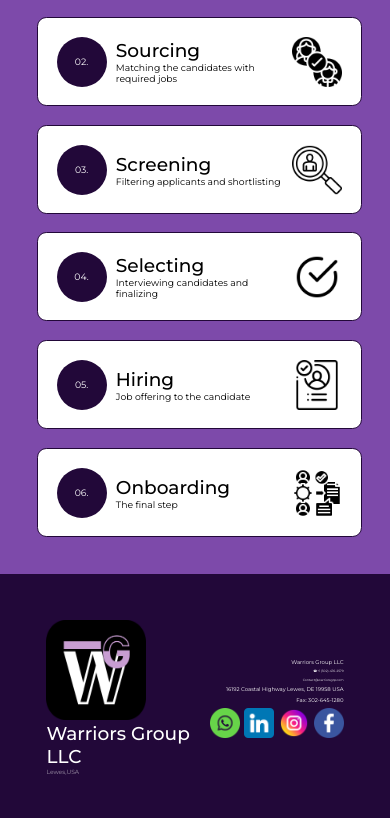
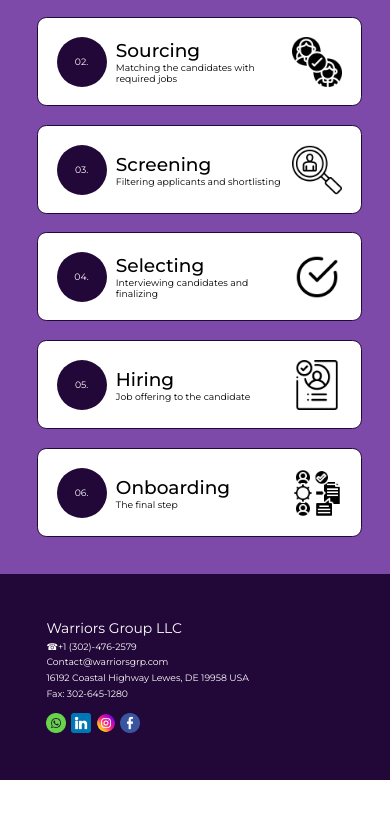
Before and after one commit to diptanshumahish/warriorsgrp, a Next.js app: page / in a window 390 px wide. Shown: the part 3761-4579 px from the top of the page. After the commit the page ends 4541 px from the top, so only its background shows below. Built offline with nearby package versions, Linux system fonts and the light colour scheme.

Commit message:
footer done

```diff
--- a/pages/about.js
+++ b/pages/about.js
@@ -127,11 +127,13 @@ export default function About() {
           <div id="footeradress">Lewes,USA</div>
         </div>
         <div id="footerRight">
-
+          <div className="footerContact" id="mobInc">Warriors Group LLC</div>
+          <Link href='tel:+1 (302)-476-2579'><div className="footerContact"> ☎+1 (302)-476-2579</div></Link>
+          <Link href='mailto:Contact@warriorsgrp.com'><div className="footerContact"> Contact@warriorsgrp.com</div></Link>
           <div className="footerContact">16192 Coastal Highway
             Lewes, DE 19958 USA</div>
           <div className="footerContact">Fax: 302-645-1280</div>
-                    <Link href='tel:+1 (302)-476-2579'><div className="footerContact"> ☎+1 (302)-476-2579</div></Link>
+
           <div className="footerContact" id="socials">
             <Link href='#'>
               <div className="socialIco"><Image src='/assets/whatsapp.png' width={30} height={30} /></div>
--- a/pages/contact.js
+++ b/pages/contact.js
@@ -123,11 +123,13 @@ export default function Contact() {
                     <div id="footeradress">Lewes,USA</div>
                 </div>
                 <div id="footerRight">
-
+                    <div className="footerContact" id="mobInc">Warriors Group LLC</div>
+                    <Link href='tel:+1 (302)-476-2579'><div className="footerContact"> ☎+1 (302)-476-2579</div></Link>
+                    <Link href='mailto:Contact@warriorsgrp.com'><div className="footerContact"> Contact@warriorsgrp.com</div></Link>
                     <div className="footerContact">16192 Coastal Highway
                         Lewes, DE 19958 USA</div>
                     <div className="footerContact">Fax: 302-645-1280</div>
-                    <Link href='tel:+1 (302)-476-2579'><div className="footerContact"> ☎+1 (302)-476-2579</div></Link>
+
                     <div className="footerContact" id="socials">
                         <Link href='#'>
                             <div className="socialIco"><Image src='/assets/whatsapp.png' width={30} height={30} /></div>
--- a/pages/index.js
+++ b/pages/index.js
@@ -310,7 +310,7 @@ export default function Home() {
           <div id="footeradress">Lewes,USA</div>
         </div>
         <div id="footerRight">
-          <div className="footerContact">Warriors Group LLC</div>
+          <div className="footerContact" id="mobInc">Warriors Group LLC</div>
           <Link href='tel:+1 (302)-476-2579'><div className="footerContact"> ☎+1 (302)-476-2579</div></Link>
           <Link href='mailto:Contact@warriorsgrp.com'><div className="footerContact"> Contact@warriorsgrp.com</div></Link>
           <div className="footerContact">16192 Coastal Highway
--- a/pages/services.js
+++ b/pages/services.js
@@ -154,11 +154,13 @@ export default function Service() {
                     <div id="footeradress">Lewes,USA</div>
                 </div>
                 <div id="footerRight">
-
+                    <div className="footerContact" id="mobInc">Warriors Group LLC</div>
+                    <Link href='tel:+1 (302)-476-2579'><div className="footerContact"> ☎+1 (302)-476-2579</div></Link>
+                    <Link href='mailto:Contact@warriorsgrp.com'><div className="footerContact"> Contact@warriorsgrp.com</div></Link>
                     <div className="footerContact">16192 Coastal Highway
                         Lewes, DE 19958 USA</div>
                     <div className="footerContact">Fax: 302-645-1280</div>
-                    <Link href='tel:+1 (302)-476-2579'><div className="footerContact"> ☎+1 (302)-476-2579</div></Link>
+
                     <div className="footerContact" id="socials">
                         <Link href='#'>
                             <div className="socialIco"><Image src='/assets/whatsapp.png' width={30} height={30} /></div>
--- a/pages/tech.js
+++ b/pages/tech.js
@@ -300,11 +300,13 @@ export default function Tech() {
                     <div id="footeradress">Lewes,USA</div>
                 </div>
                 <div id="footerRight">
-
+                    <div className="footerContact" id="mobInc">Warriors Group LLC</div>
+                    <Link href='tel:+1 (302)-476-2579'><div className="footerContact"> ☎+1 (302)-476-2579</div></Link>
+                    <Link href='mailto:Contact@warriorsgrp.com'><div className="footerContact"> Contact@warriorsgrp.com</div></Link>
                     <div className="footerContact">16192 Coastal Highway
                         Lewes, DE 19958 USA</div>
                     <div className="footerContact">Fax: 302-645-1280</div>
-                    <Link href='tel:+1 (302)-476-2579'><div className="footerContact"> ☎+1 (302)-476-2579</div></Link>
+
                     <div className="footerContact" id="socials">
                         <Link href='#'>
                             <div className="socialIco"><Image src='/assets/whatsapp.png' width={30} height={30} /></div>
--- a/styles/globals.css
+++ b/styles/globals.css
@@ -265,5 +265,33 @@ footer {
     font-weight: 600;
   }
 
+  #footerLeft {
+    display: none;
+  }
+
+  #footerRight {
+    width: 100%;
+    text-align: left;
+  }
+
+  .footerContact {
+    text-align: left;
+    color: white;
+    font-size: 1rem;
+  }
+
+  #mobInc {
+    font-size: 1.5rem;
+  }
+
+  #socials {
+    padding-top: 1rem;
+    justify-content: flex-start;
+  }
+
+  .socialIco img {
+    width: 20px;
+    height: 20px;
+  }
 
 }
```
Lines whose indentation alone changed are shown as unchanged.
